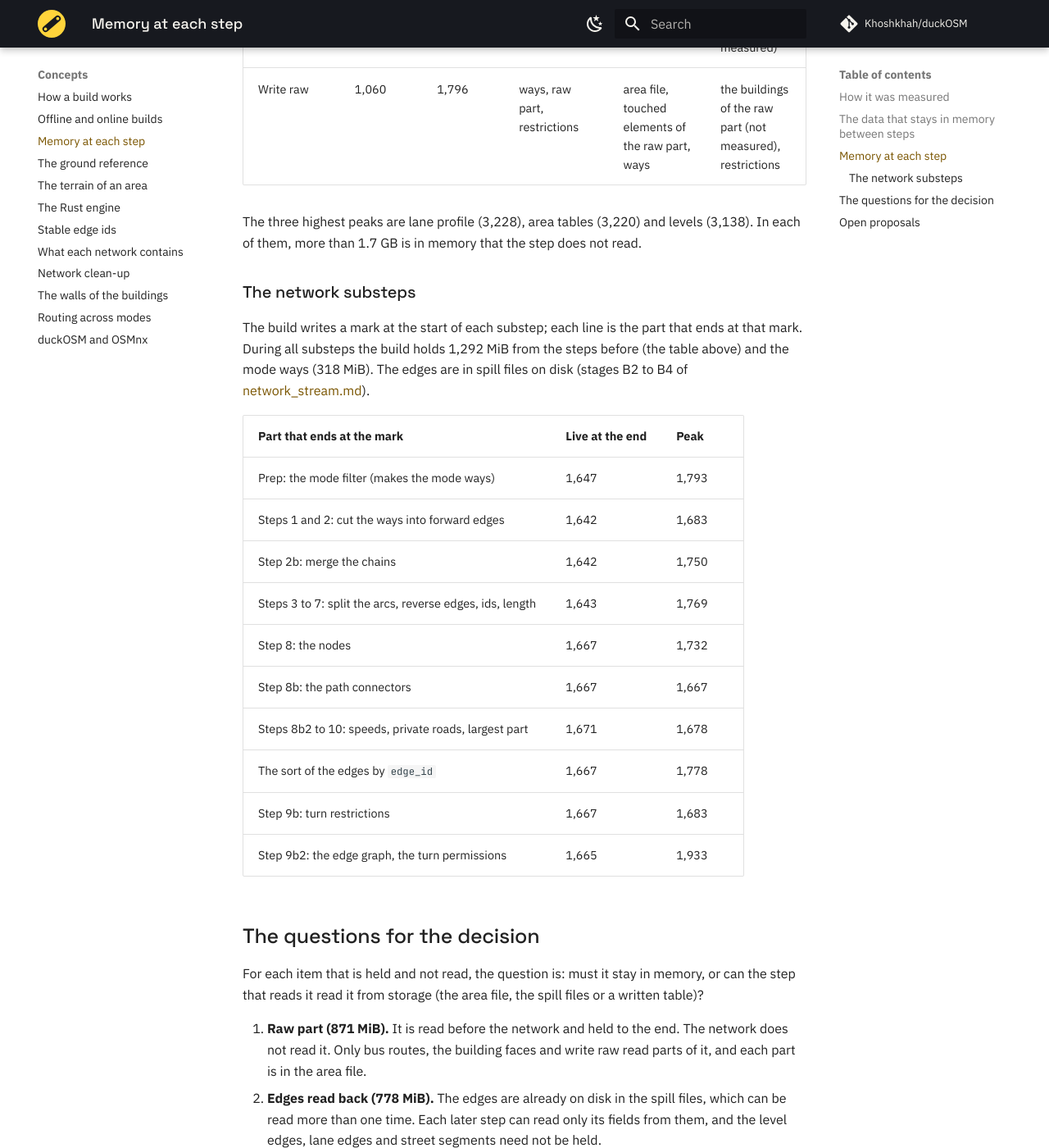
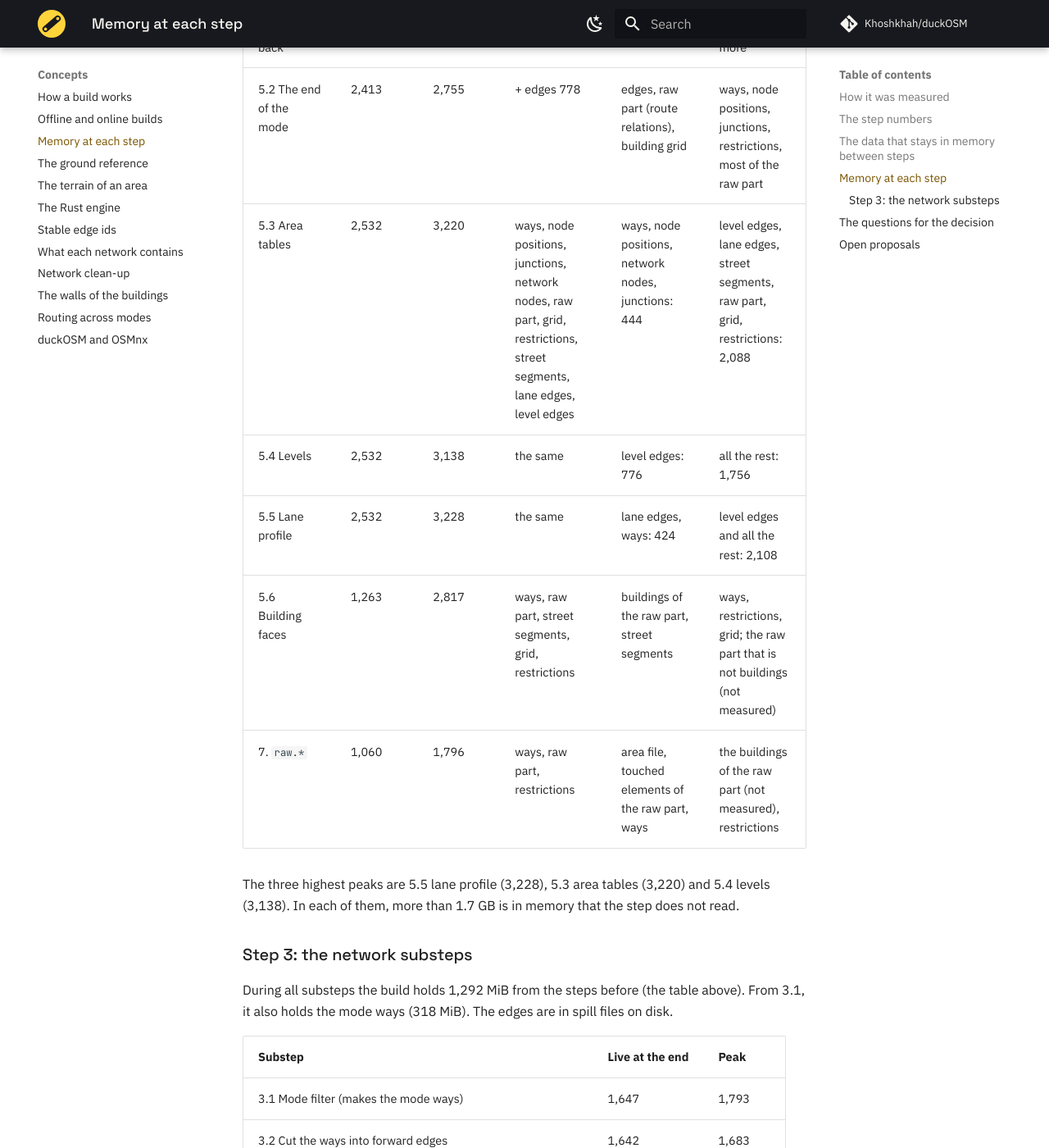
Before and after one commit to Khoshkhah/duckOSM, an MkDocs documentation site: the page built from docs/concepts/memory-by-step.md, in a window 1280 px wide and 1400 px high, scrolled down 4173 px. Shown: the whole window at 82% size. Built offline with MkDocs 1.6.1 and Material for MkDocs 9.7.7, drawn with Linux system fonts in a browser that asks for light colours; comment, search, counter and statistics services are not loaded; some of the changed text lies outside the part shown.

Commit message:
Docs: memory at each step with the step numbers of Offline and online builds (0 to 7, 3.1 to 3.13)
Co-Authored-By: Claude Opus 5.5 <noreply@anthropic.com>

```diff
--- a/docs/concepts/memory-by-step.md
+++ b/docs/concepts/memory-by-step.md
@@ -16,76 +16,98 @@ what goes to storage.
 - The browser build (Studio) runs the same function `run`. Its numbers are larger, because WebAssembly memory does not
   become smaller.
 
+## The step numbers
+
+The numbers are the numbers of [Offline and online builds](offline-online.md#each-step-where-the-data-is-and-how-it-is-handled).
+This page splits some steps into smaller parts:
+
+| Number | Step |
+|---|---|
+| 0 | Cut to the area file |
+| 1.1 | Read the ways |
+| 1.2 | Read the node positions |
+| 1.3 | Read the turn restrictions |
+| 1.4 | Read the raw part |
+| 2 | Global junctions |
+| 3.1 to 3.13 | The network of the mode (the numbers of [step 3 in detail](offline-online.md#step-3-in-detail-the-network-of-a-mode)) |
+| 4 | Write the network files |
+| 5.1 | Read the edges back |
+| 5.2 | The end of the mode: bus routes, street segments, lane edges, level edges |
+| 5.3 | Area tables |
+| 5.4 | Levels |
+| 5.5 | Lane profile |
+| 5.6 | Building faces |
+| 7 | `raw.*` (write raw) |
+
 ## The data that stays in memory between steps
 
-| Data | Size (MiB) | Made in | Freed after | Read by |
+| Data | Size (MiB) | Made in step | Freed after step | Read by steps |
 |---|---|---|---|---|
-| Ways: the highway ways as read, with the fixes | 187 | read ways | the end of the build | network, area tables, lane profile, write raw. The sidewalk rule and the arrows of the fixes change their tags. |
-| Node positions | 198 | read nodes | lane profile | network, area tables |
-| Turn restrictions | 1 | read restrictions | the end of the build (never freed) | network (9b) |
-| Raw part: the elements that the fixes touch, the route relations, the buildings with their nodes | 871 | read the raw part | the end of the build | bus routes (route relations), building grid and building faces (buildings), write raw (touched elements) |
-| Building grid | 1 | before the network | the end of the build | street segments (end of the mode) |
-| Junctions | 34 | global junctions | lane profile | network, area tables |
-| Mode ways (`net.ways`): the ways of the mode after the road filter | 318 | network, prep | the end of the mode | network steps 1, 5 and 9b, the `ways` tables, the arrows of the fixes |
-| Network nodes (`net.nodes`) | 25 | network, step 8 | lane profile (kept as the nodes of the modes) | the network files, area tables |
-| Buffers of the edge spill files (the edges are on disk) | 29 | network | the end of the mode | the network files |
-| Edges and private edges, read back from the spill files | 708 + 70 | read the edges | the end of the mode (they move into the level edges) | street segments, lane edges, bus routes, H3, elevation |
-| Street segments | 202 | the end of the mode | building faces | building faces |
-| Lane edges (a copy of fields of the edges) | 237 | the end of the mode | lane profile | lane profile |
-| Level edges (the edges, moved) | 776 | the end of the mode | lane profile | levels |
+| Ways: the highway ways as read, with the fixes | 187 | 1.1 | 7 (the end) | 2, 3, 5.3, 5.5, 7. Steps 2 (sidewalk rule) and 5.2 (arrows of the fixes) change their tags. |
+| Node positions | 198 | 1.2 | 5.5 | 3, 5.3 |
+| Turn restrictions | 1 | 1.3 | never freed | 3.12 |
+| Raw part: the elements that the fixes touch, the route relations, the buildings with their nodes | 871 | 1.4 | 7 (the end) | 5.2 (route relations, building grid), 5.6 (buildings), 7 (touched elements) |
+| Building grid | 1 | before 3 | 7 (the end) | 5.2 (street segments) |
+| Junctions | 34 | 2 | 5.5 | 3, 5.3 |
+| Mode ways (`net.ways`): the ways of the mode after the road filter | 318 | 3.1 | 5.2 | 3.2, 3.5, 3.12, 4 (the `ways` tables), 5.2 (arrows of the fixes) |
+| Network nodes (`net.nodes`) | 25 | 3.8 | 5.5 | 4, 5.3 |
+| Buffers of the edge spill files (the edges are on disk) | 29 | 3 | 5.2 | 4 |
+| Edges and private edges, read back from the spill files | 708 + 70 | 5.1 | 5.2 (they move into the level edges) | 5.2 |
+| Street segments | 202 | 5.2 | 5.6 | 5.6 |
+| Lane edges (a copy of fields of the edges) | 237 | 5.2 | 5.5 | 5.5 |
+| Level edges (the edges, moved) | 776 | 5.2 | 5.5 | 5.4 |
 
 ## Memory at each step
 
 "Held" is the data from earlier steps that is in memory when the step starts. "Not read" is the part of it that the step
-does not read.
+does not read. Sizes in MiB.
 
 | Step | Live at start | Peak | Held from earlier steps | The step reads | Held and not read |
 |---|---|---|---|---|---|
-| Cut | 0 | 356 | — | region file, boundary | — |
-| Read ways | 0 | 253 | — | area file | — |
-| Read nodes | 187 | 619 | ways | ways, area file | — |
-| Read restrictions | 385 | 404 | ways, node positions | area file | ways, node positions |
-| Read the raw part | 386 | 1,423 | ways, node positions, restrictions | area file | ways, node positions, restrictions |
-| Global junctions | 1,257 | 1,455 | + raw part | ways | node positions, restrictions, raw part: 1,070 |
-| Network, steps 1 to 10 (next table) | 1,292 | 1,793 | ways, node positions, restrictions, junctions, raw part, building grid | ways, node positions, restrictions, junctions | raw part, building grid: 872 |
-| Write the network files | 1,665 | 2,086 | + mode ways, network nodes, spill buffers | spill files, mode ways, network nodes | ways, node positions, junctions, raw part, grid, restrictions: 1,292 |
-| Read the edges back | 1,665 | 2,443 | the same | spill files | the same: 1,292 and more |
-| Bus routes, street segments, lane edges, level edges (the end of the mode) | 2,413 | 2,755 | + edges 778 | edges, raw part (route relations), building grid | ways, node positions, junctions, restrictions, most of the raw part |
-| Area tables | 2,532 | 3,220 | ways, node positions, junctions, network nodes, raw part, grid, restrictions, street segments, lane edges, level edges | ways, node positions, network nodes, junctions: 444 | level edges, lane edges, street segments, raw part, grid, restrictions: 2,088 |
-| Levels | 2,532 | 3,138 | the same | level edges: 776 | all the rest: 1,756 |
-| Lane profile | 2,532 | 3,228 | the same | lane edges, ways: 424 | level edges and all the rest: 2,108 |
-| Building faces | 1,263 | 2,817 | ways, raw part, street segments, grid, restrictions | buildings of the raw part, street segments | ways, restrictions, grid; the raw part that is not buildings (not measured) |
-| Write raw | 1,060 | 1,796 | ways, raw part, restrictions | area file, touched elements of the raw part, ways | the buildings of the raw part (not measured), restrictions |
+| 0. Cut | 0 | 356 | — | region file, boundary | — |
+| 1.1 Read the ways | 0 | 253 | — | area file | — |
+| 1.2 Read the node positions | 187 | 619 | ways | ways, area file | — |
+| 1.3 Read the turn restrictions | 385 | 404 | ways, node positions | area file | ways, node positions |
+| 1.4 Read the raw part | 386 | 1,423 | ways, node positions, restrictions | area file | ways, node positions, restrictions |
+| 2. Global junctions | 1,257 | 1,455 | + raw part | ways | node positions, restrictions, raw part: 1,070 |
+| 3. Network, 3.1 to 3.13 (next table) | 1,292 | 1,933 | ways, node positions, restrictions, junctions, raw part, building grid | ways, node positions, restrictions, junctions | raw part, building grid: 872 |
+| 4. Write the network files | 1,665 | 2,086 | + mode ways, network nodes, spill buffers | spill files, mode ways, network nodes | ways, node positions, junctions, raw part, grid, restrictions: 1,292 |
+| 5.1 Read the edges back | 1,665 | 2,443 | the same | spill files | the same: 1,292 and more |
+| 5.2 The end of the mode | 2,413 | 2,755 | + edges 778 | edges, raw part (route relations), building grid | ways, node positions, junctions, restrictions, most of the raw part |
+| 5.3 Area tables | 2,532 | 3,220 | ways, node positions, junctions, network nodes, raw part, grid, restrictions, street segments, lane edges, level edges | ways, node positions, network nodes, junctions: 444 | level edges, lane edges, street segments, raw part, grid, restrictions: 2,088 |
+| 5.4 Levels | 2,532 | 3,138 | the same | level edges: 776 | all the rest: 1,756 |
+| 5.5 Lane profile | 2,532 | 3,228 | the same | lane edges, ways: 424 | level edges and all the rest: 2,108 |
+| 5.6 Building faces | 1,263 | 2,817 | ways, raw part, street segments, grid, restrictions | buildings of the raw part, street segments | ways, restrictions, grid; the raw part that is not buildings (not measured) |
+| 7. `raw.*` | 1,060 | 1,796 | ways, raw part, restrictions | area file, touched elements of the raw part, ways | the buildings of the raw part (not measured), restrictions |
 
-The three highest peaks are lane profile (3,228), area tables (3,220) and levels (3,138). In each of them, more than 1.7 GB
-is in memory that the step does not read.
+The three highest peaks are 5.5 lane profile (3,228), 5.3 area tables (3,220) and 5.4 levels (3,138). In each of them,
+more than 1.7 GB is in memory that the step does not read.
 
-### The network substeps
+### Step 3: the network substeps
 
-The build writes a mark at the start of each substep; each line is the part that ends at that mark. During all substeps
-the build holds 1,292 MiB from the steps before (the table above) and the mode ways (318 MiB). The edges are in spill files
-on disk (stages B2 to B4 of [network_stream.md](https://github.com/Khoshkhah/duckOSM/blob/main/docs/design/network_stream.md)).
+During all substeps the build holds 1,292 MiB from the steps before (the table above). From 3.1, it also holds the mode
+ways (318 MiB). The edges are in spill files on disk.
 
-| Part that ends at the mark | Live at the end | Peak |
+| Substep | Live at the end | Peak |
 |---|---|---|
-| Prep: the mode filter (makes the mode ways) | 1,647 | 1,793 |
-| Steps 1 and 2: cut the ways into forward edges | 1,642 | 1,683 |
-| Step 2b: merge the chains | 1,642 | 1,750 |
-| Steps 3 to 7: split the arcs, reverse edges, ids, length | 1,643 | 1,769 |
-| Step 8: the nodes | 1,667 | 1,732 |
-| Step 8b: the path connectors | 1,667 | 1,667 |
-| Steps 8b2 to 10: speeds, private roads, largest part | 1,671 | 1,678 |
-| The sort of the edges by `edge_id` | 1,667 | 1,778 |
-| Step 9b: turn restrictions | 1,667 | 1,683 |
-| Step 9b2: the edge graph, the turn permissions | 1,665 | 1,933 |
+| 3.1 Mode filter (makes the mode ways) | 1,647 | 1,793 |
+| 3.2 Cut the ways into forward edges | 1,642 | 1,683 |
+| 3.3 Merge chains | 1,642 | 1,750 |
+| 3.4 to 3.7 Split arcs, reverse edges, `edge_id`, lengths | 1,643 | 1,769 |
+| 3.8 Nodes | 1,667 | 1,732 |
+| 3.9 Connectors (driving: none) | 1,667 | 1,667 |
+| 3.9 to 3.11 Walked edges, speeds, private roads, largest part | 1,671 | 1,678 |
+| 3.11 The sort by `edge_id` | 1,667 | 1,778 |
+| 3.12 Turn restrictions | 1,667 | 1,683 |
+| 3.13 Edge graph | 1,665 | 1,933 |
 
 ## The questions for the decision
 
 For each item that is held and not read, the question is: must it stay in memory, or can the step that reads it read it from
 storage (the area file, the spill files or a written table)?
 
-1. **Raw part (871 MiB).** It is read before the network and held to the end. The network does not read it. Only bus routes,
-   the building faces and write raw read parts of it, and each part is in the area file.
+1. **Raw part (871 MiB).** It is read in step 1.4 and held to the end. The network does not read it. Only steps 5.2 (bus routes),
+   5.6 (building faces) and 7 (`raw.*`) read parts of it, and each part is in the area file.
 2. **Edges read back (778 MiB).** The edges are already on disk in the spill files, which can be read more than one time.
    Each later step can read only its fields from them, and the level edges, lane edges and street segments need not be held.
 3. **Mode ways (318 MiB).** They are held through the network and to the end of the mode.
@@ -96,4 +118,4 @@ storage (the area file, the spill files or a written table)?
 ## Open proposals
 
 - [PR 130](https://github.com/Khoshkhah/duckOSM/pull/130) (not merged): each step runs when its data is ready, and each item goes
-  after the last step that reads it. The files are equal. Kentucky: area tables 3,220 → 1,754, lane profile 3,228 → 2,530.
+  after the last step that reads it. The files are equal. Kentucky: 5.3 area tables 3,220 → 1,754, 5.5 lane profile 3,228 → 2,530.
```
Also changed, not shown: docs/concepts/offline-online.md (+2 -0 lines).
